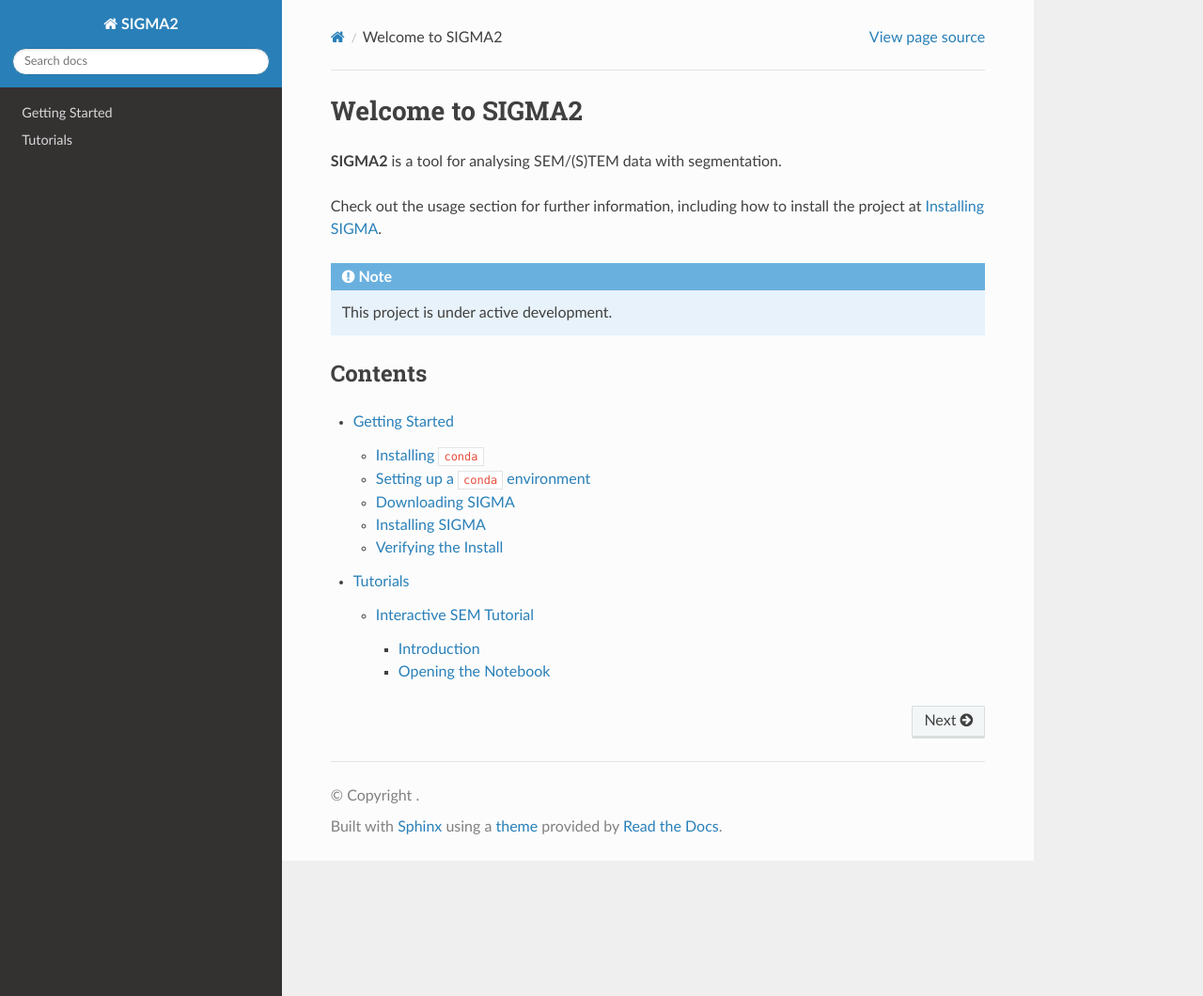
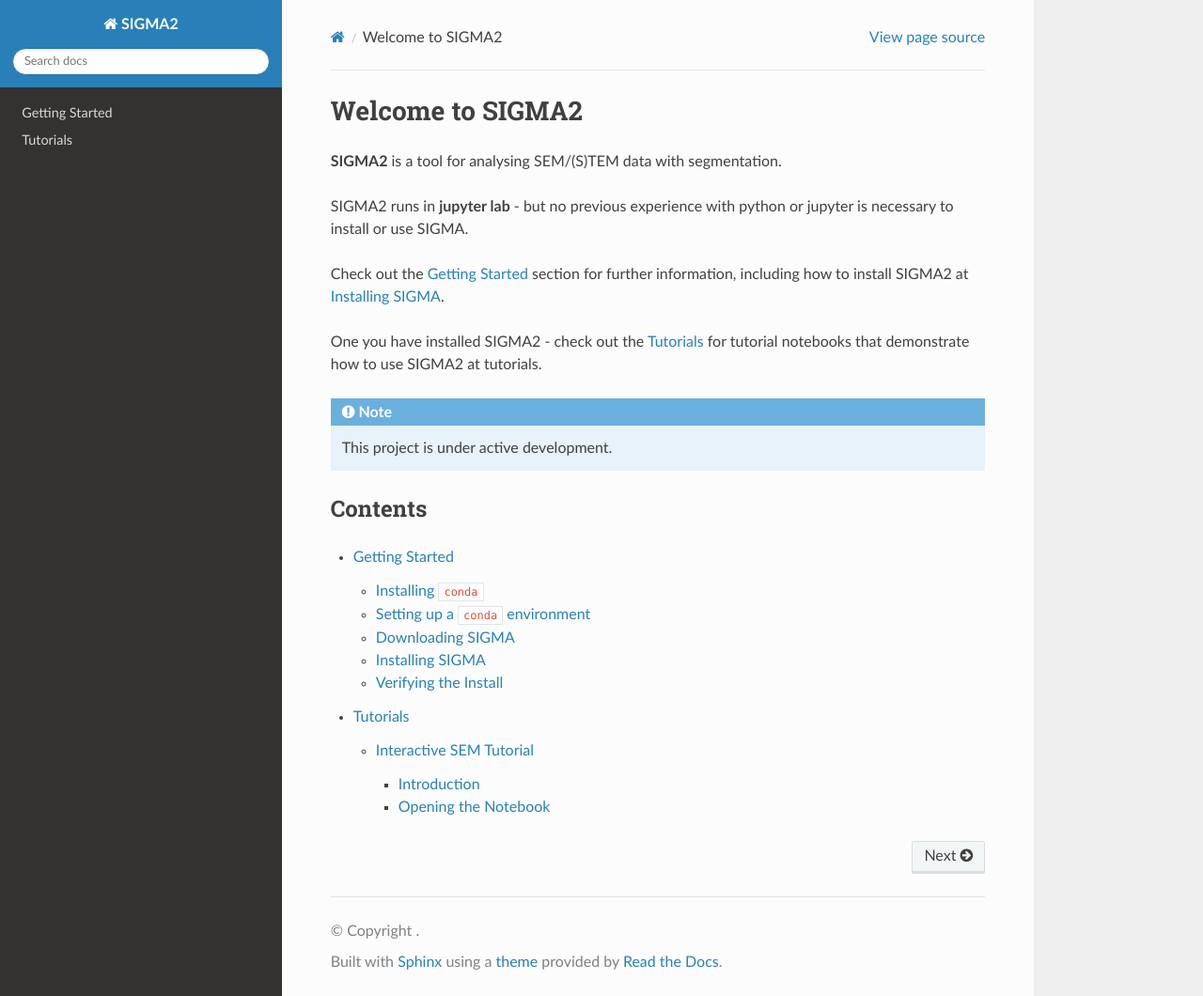
Before and after one commit to t-ginnis/SIGMA_docs, a Sphinx documentation site: the page built from docs/source/index.rst, in a window 1280 px wide and 1060 px high. Shown: the whole window at 94% size. Built offline with Sphinx 7.4.7 and the Read the Docs theme 3.1.0, drawn with Linux system fonts in a browser that asks for light colours.

Commit message:
Update index.rst

```diff
--- a/docs/source/index.rst
+++ b/docs/source/index.rst
@@ -3,8 +3,12 @@
 
 **SIGMA2** is a tool for analysing SEM/(S)TEM data with segmentation.
 
-Check out the :doc:`usage` section for further information, including
-how to install the project at :ref:`installation`.
+SIGMA2 runs in **jupyter lab** - but no previous experience with python or jupyter is necessary to install or use SIGMA.
+
+
+Check out the :doc:`getting_started` section for further information, including how to install SIGMA2 at :ref:`installation`.
+
+One you have installed SIGMA2 - check out the :doc:`tutorials` for tutorial notebooks that demonstrate how to use SIGMA2 at :ref:`tutorials`.
 
 .. note::
 
```
